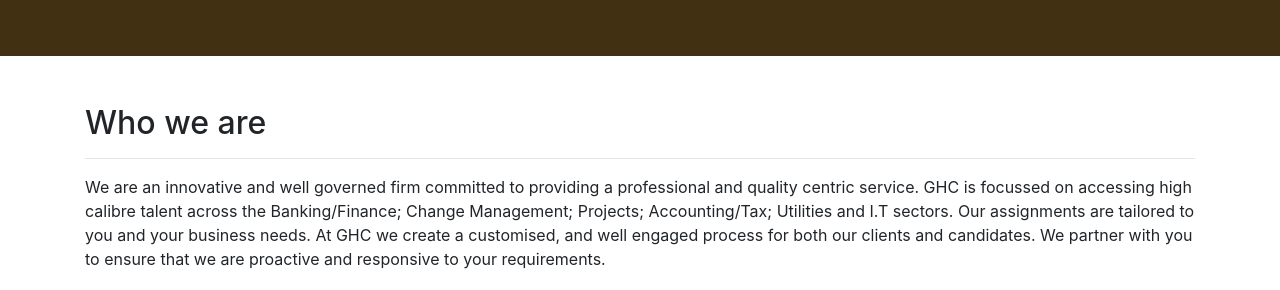
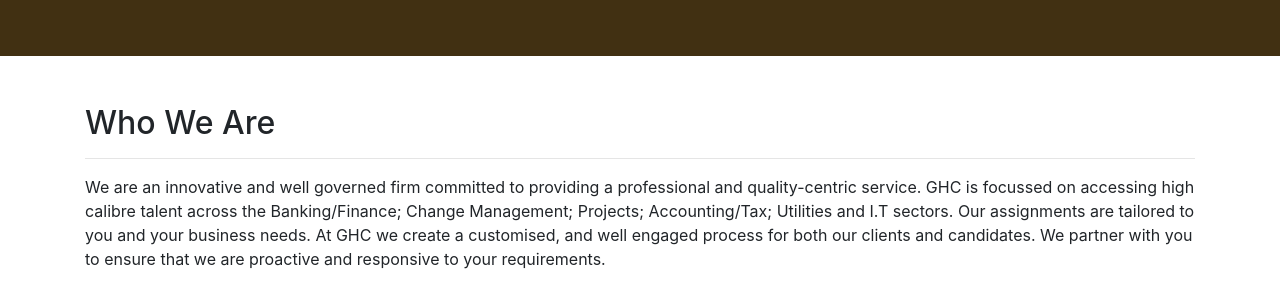
Before and after one commit to MalWalters/ghc-recruitment.github.io, a Jekyll site: the page built from _pages/who-we-are.html, in a window 1280 px wide. Shown: the part 152-442 px from the top of the page. Built offline with Jekyll 4.4.1, drawn with Linux system fonts in a browser that asks for light colours.

Commit message:
Adds image to project card and fixes typo

```diff
--- a/_pages/who-we-are.html
+++ b/_pages/who-we-are.html
@@ -4,10 +4,10 @@
 permalink: /who-we-are/
 ---
 
-<h2>Who we are</h2>
+<h2>Who We Are</h2>
 <hr />
 <p>
-  We are an innovative and well governed firm committed to providing a professional and quality centric service.  GHC is focussed on accessing high calibre talent across the Banking/Finance;  Change Management; Projects;  Accounting/Tax; Utilities and I.T sectors. Our assignments are tailored to you and your business needs.  At GHC we  create a customised, and well engaged process for both our clients and candidates.  We partner with you to ensure that we are proactive and responsive to your requirements.
+  We are an innovative and well governed firm committed to providing a professional and quality-centric service.  GHC is focussed on accessing high calibre talent across the Banking/Finance;  Change Management; Projects;  Accounting/Tax; Utilities and I.T sectors. Our assignments are tailored to you and your business needs.  At GHC we  create a customised, and well engaged process for both our clients and candidates.  We partner with you to ensure that we are proactive and responsive to your requirements.
 </p>
 <p>
   At GHC we understand that our clients have complex staffing requirements and that our candidates may need a customised approach with their employment search.
--- a/index.html
+++ b/index.html
@@ -44,7 +44,7 @@
   </div>
   <div class="col-md-4 mb-5">
     <div class="card border-0 shadow h-100">
-      <img class="card-img-top" src="http://placeholder.pics/svg/400x300/3cb371-3cb371/3cb371-3cb371" alt="" />
+      <img class="card-img-top" src="{{site.baseurl}}/assets/images/hero-image-projects.jpg" alt="" />
       <div class="card-body">
         <h4 class="card-title">PROJECT SERVICES AND MANAGEMENT</h4>
         <p class="card-text">
```
Also changed, not shown: assets/images/hero-image-projects.jpg (added).
